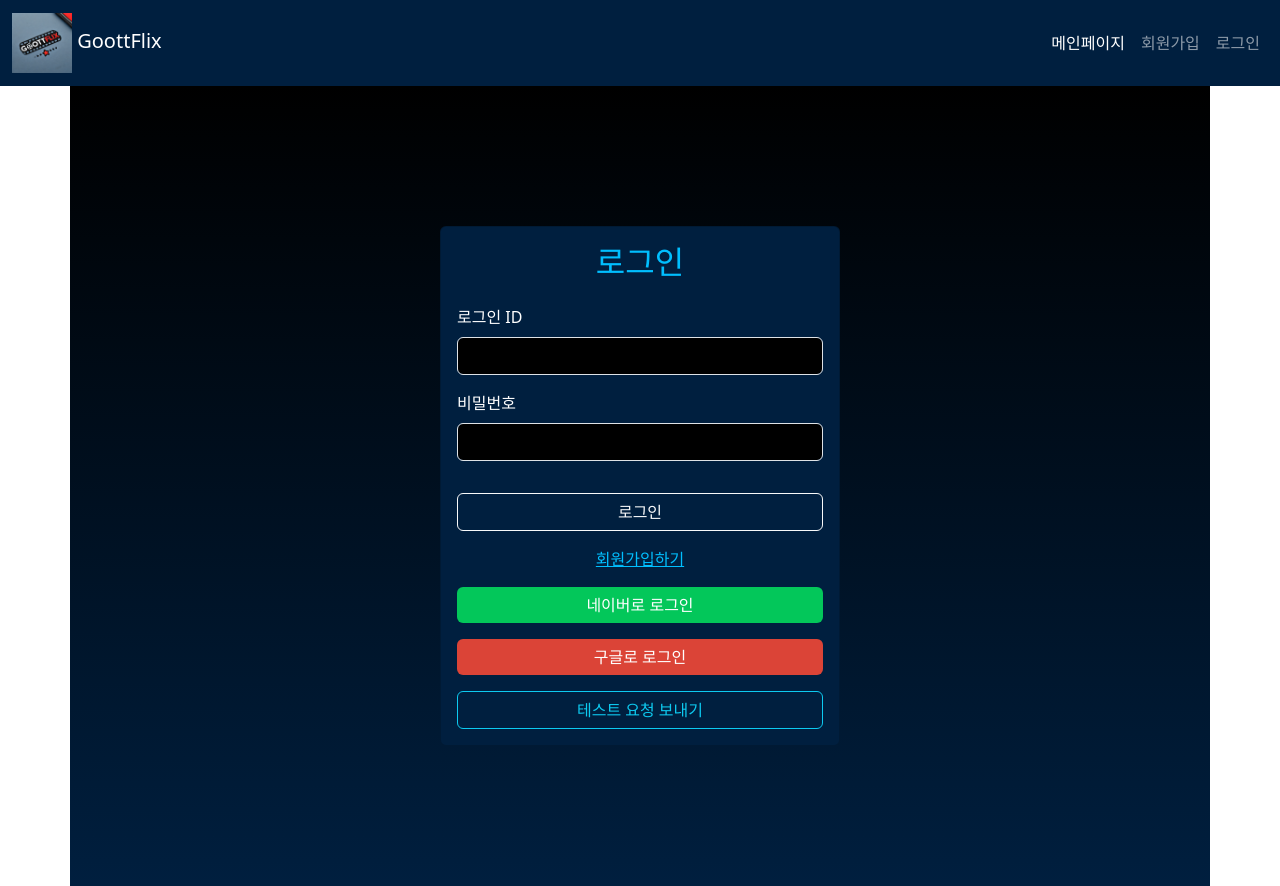
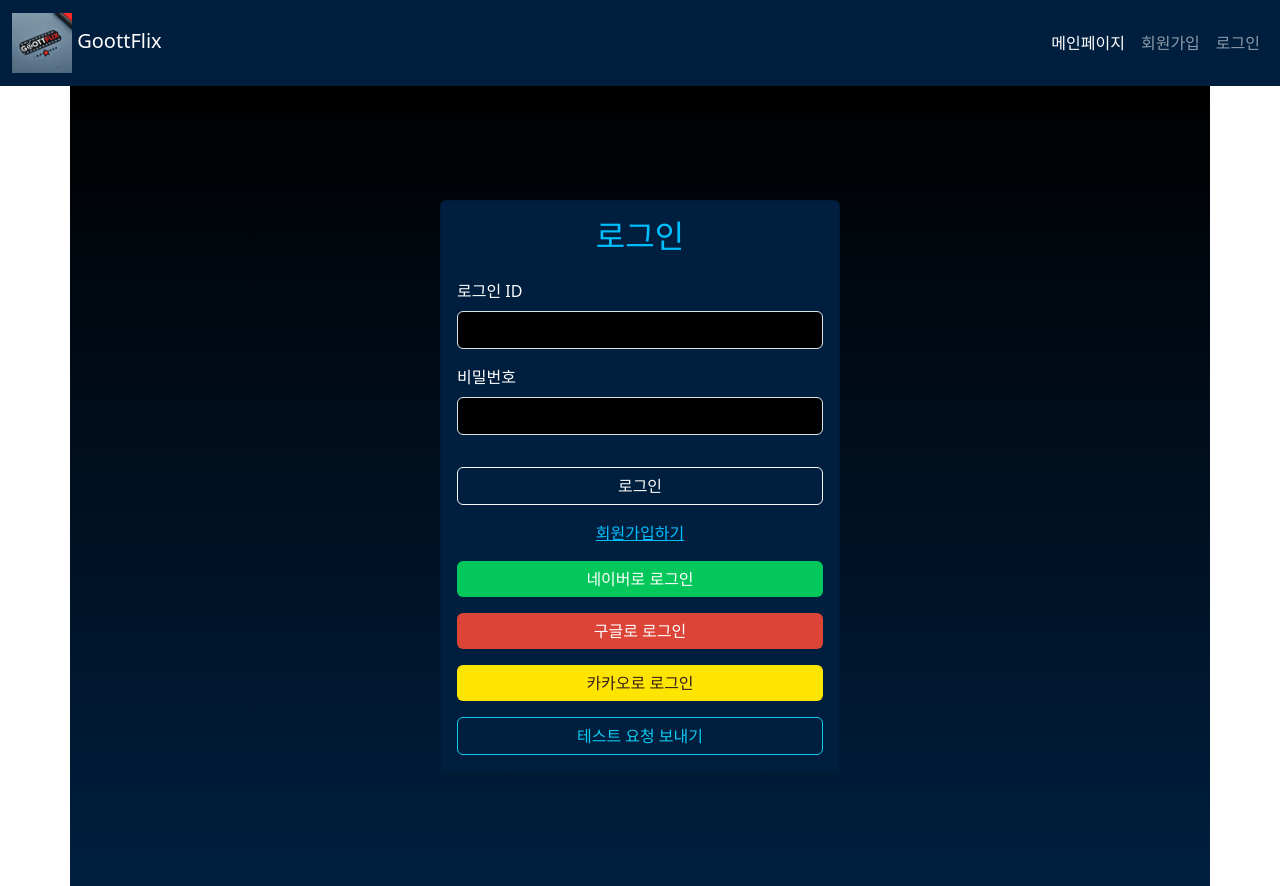
Before and after one commit to breadjoo/goottflix_FE, a React (Create React App) app: page /login in a window 1280 px wide. Built offline with nearby package versions, Linux system fonts and the light colour scheme.

Commit message:
[Feat] 카카오 로그인 추가

```diff
--- a/src/function/Login.js
+++ b/src/function/Login.js
@@ -42,6 +42,10 @@ function Login() {
         window.location.href = "http://localhost:8080/oauth2/authorization/google";
     };
 
+    const onKakaoLogin = () => {
+        window.location.href = "http://localhost:8080/oauth2/authorization/kakao";
+    };
+
     const testAxiosRequest = () => {
         axios
             .get("http://localhost:8080/test", { withCredentials: true })
@@ -62,7 +66,7 @@ function Login() {
             <div className="d-flex justify-content-center align-items-center" style={{ height: '100vh', width: '100vw' }}>
                 <Card style={{ width: '400px', backgroundColor: '#001f3f', color: 'white' }}>
                     <Card.Body>
-                        <h2 className="text-center mb-4" style={{ color: '#00bfff' }}>로그인</h2>
+                        <h2 className="text-center mb-4" style={{color: '#00bfff'}}>로그인</h2>
                         <Form onSubmit={handleSubmit}>
                             <Form.Group id="loginId" className="mb-3">
                                 <Form.Label>로그인 ID</Form.Label>
@@ -72,7 +76,7 @@ function Login() {
                                     value={formData.loginId}
                                     onChange={handleChange}
                                     required
-                                    style={{ backgroundColor: '#000', color: 'white' }}
+                                    style={{backgroundColor: '#000', color: 'white'}}
                                 />
                             </Form.Group>
                             <Form.Group id="password" className="mb-3">
@@ -83,7 +87,7 @@ function Login() {
                                     value={formData.password}
                                     onChange={handleChange}
                                     required
-                                    style={{ backgroundColor: '#000', color: 'white' }}
+                                    style={{backgroundColor: '#000', color: 'white'}}
                                 />
                             </Form.Group>
                             <Button variant="outline-light" type="submit" className="w-100 mt-3">
@@ -91,7 +95,7 @@ function Login() {
                             </Button>
                         </Form>
                         <div className="w-100 text-center mt-3">
-                            <a href="/signup" style={{ color: '#00bfff' }}>회원가입하기</a>
+                            <a href="/signup" style={{color: '#00bfff'}}>회원가입하기</a>
                         </div>
                         <div className="w-100 text-center mt-3">
                             <Button
@@ -121,6 +125,20 @@ function Login() {
                                 구글로 로그인
                             </Button>
                         </div>
+                        <div className="w-100 text-center mt-3">
+                            <Button
+                                variant="outline-warning"
+                                className="w-100"
+                                onClick={onKakaoLogin}
+                                style={{
+                                    backgroundColor: '#FEE500',
+                                    border: 'none',
+                                    color: '#381E1F',
+                                }}
+                            >
+                                카카오로 로그인
+                            </Button>
+                        </div>
                         {/* 테스트용 axios 버튼 추가 */}
                         <div className="w-100 text-center mt-3">
                             <Button
```
